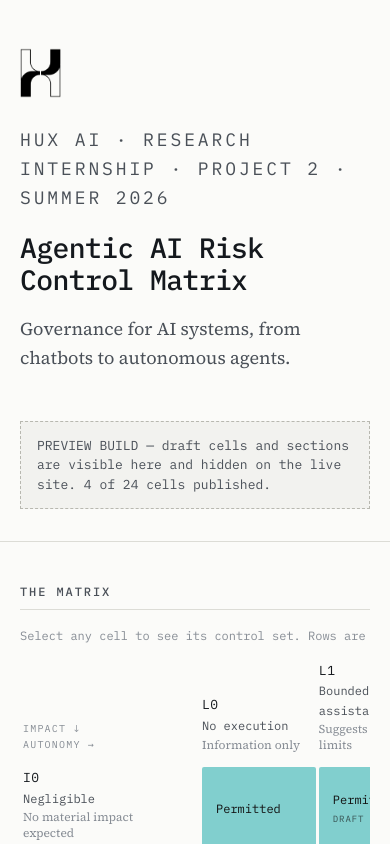
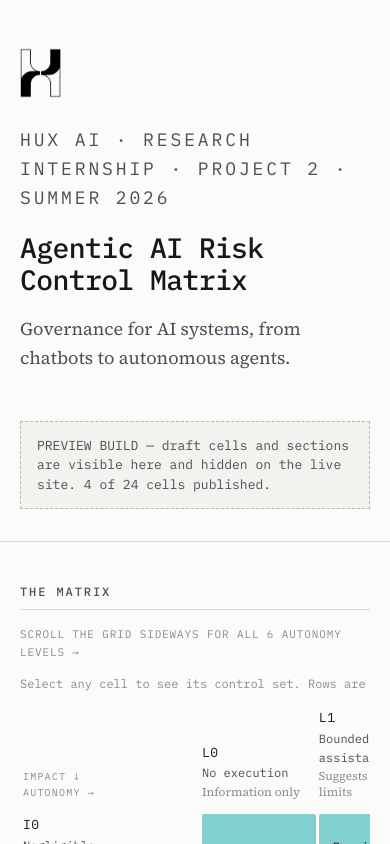
Before and after one commit to HUX-AI/hux-summer-2026-p2-agentic-risk-matrix, a Next.js app: page / in a window 390 px wide. Shown: the top 844 px of the page. Built offline with nearby package versions, Linux system fonts and the light colour scheme.

Commit message:
responsiveness: update page and docs (#9)

```diff
--- a/components/ControlMatrix.jsx
+++ b/components/ControlMatrix.jsx
@@ -33,6 +33,9 @@ export default function ControlMatrix({ cells, autonomyLevels, impactClasses, ri
 
   return (
     <div>
+      <p className={styles.scrollHint} aria-hidden="true">
+        Scroll the grid sideways for all {autonomyLevels.length} autonomy levels →
+      </p>
       <div className={styles.scroller}>
         <table className={styles.grid}>
           <caption className={styles.caption}>
--- a/components/ControlMatrix.module.css
+++ b/components/ControlMatrix.module.css
@@ -1,3 +1,17 @@
+/* Shown only when the viewport is too narrow for the grid's 54rem min-width
+   (54rem + the 4vw gutters ≈ a 59rem viewport). Visual affordance only, so it
+   is aria-hidden — the table itself is unchanged for screen readers. */
+.scrollHint {
+  display: none;
+  font-family: var(--font-mono);
+  font-size: 0.6875rem;
+  letter-spacing: 0.08em;
+  text-transform: uppercase;
+  color: var(--ink-faint);
+  margin: 0 0 0.75rem;
+}
+@media (max-width: 59rem) { .scrollHint { display: block; } }
+
 .scroller { overflow-x: auto; padding-bottom: 0.5rem; }
 
 .grid {
```
Also changed, not shown: 2 other files (tests, documents, lock files or other folders).
